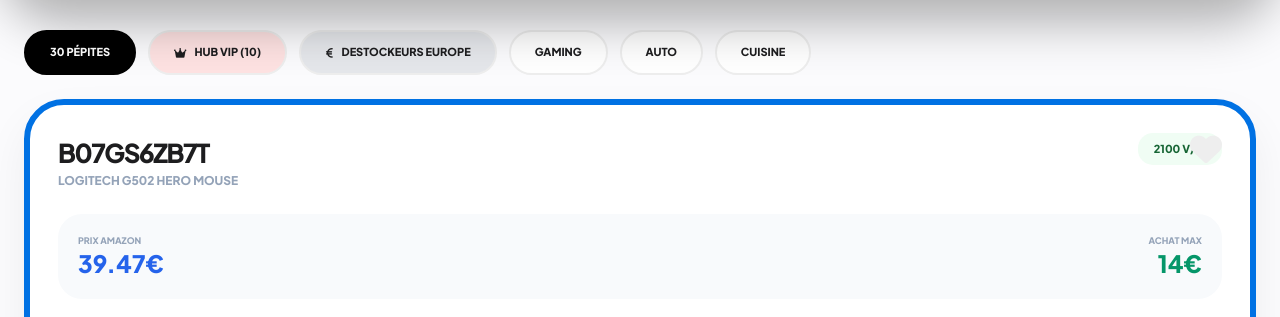
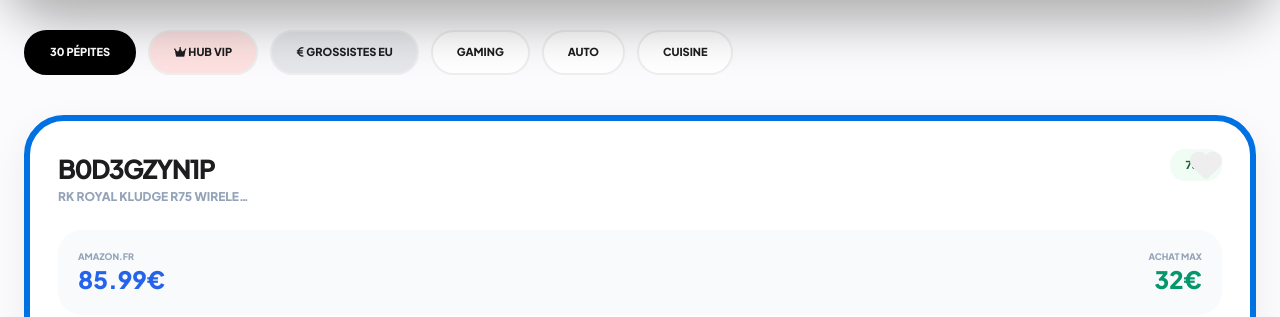
Before and after one commit to rhworldexport-dotcom/asin-oem-sourcing-hub, a plain HTML site: page index.html in a window 1280 px wide. Shown: the part 322-639 px from the top of the page. Drawn offline with nearby package versions, Linux system fonts and the light colour scheme.

Commit message:
Update index.html

```diff
--- a/index.html
+++ b/index.html
@@ -3,50 +3,36 @@
 <head>
     <meta charset="UTF-8">
     <meta name="viewport" content="width=device-width, initial-scale=1.0, maximum-scale=1.0, user-scalable=no, viewport-fit=cover">
-    <title>Worldshop Pro - Worldwide Hub 7.0</title>
+    <title>Worldshop Pro 7.0 - Diamond Edition</title>
     <script src="https://cdn.tailwindcss.com"></script>
     <link href="https://cdnjs.cloudflare.com/ajax/libs/font-awesome/6.0.0/css/all.min.css" rel="stylesheet">
     <style>
         @import url('https://fonts.googleapis.com/css2?family=Plus+Jakarta+Sans:wght@300;400;500;600;700;800&display=swap');
         :root { --apple-blue: #0071e3; --vip-red: #ff3b30; }
         body { background-color: #fbfbfd; color: #1d1d1f; font-family: 'Plus Jakarta Sans', sans-serif; margin: 0; padding: 0; -webkit-font-smoothing: antialiased; }
-
-        /* Banner Shenzhen Master HD */
         .hero-banner { height: 320px; background: #000; position: relative; border-radius: 0 0 60px 60px; display: flex; align-items: flex-end; padding: 40px 30px; overflow: hidden; box-shadow: 0 25px 50px rgba(0,0,0,0.3); }
         .hero-img { position: absolute; inset: 0; width: 100%; height: 100%; object-fit: cover; opacity: 0.85; filter: brightness(0.7) contrast(1.2); }
         .hero-title { font-size: 40px; font-weight: 900; color: #fff; line-height: 0.9; letter-spacing: -2px; position: relative; z-index: 10; font-style: italic; text-transform: uppercase; }
-
-        /* Cartes Data 7.0 avec Contours 6px 3D */
-        .data-card { background: #ffffff; border-radius: 40px; padding: 28px; border: 6px solid #f2f2f2; position: relative; box-shadow: 0 20px 45px rgba(0,0,0,0.06); transition: 0.4s cubic-bezier(0.16, 1, 0.3, 1); margin-bottom: 25px; }
+        .data-card { background: #fff; border-radius: 40px; padding: 28px; border: 6px solid #f2f2f2; position: relative; box-shadow: 0 15px 40px rgba(0,0,0,0.06); transition: 0.4s cubic-bezier(0.16, 1, 0.3, 1); margin-bottom: 25px; }
         .data-card:active { transform: scale(0.96); }
-
-        .card-gaming { border-color: #0071e3; }
-        .card-auto { border-color: #ff9f0a; }
-        .card-cuisine { border-color: #34c759; }
-        .card-vip { border-color: #ff3b30; }
-        .card-euro { border-color: #5856d6; }
-
+        .card-gaming { border-color: #0071e3; } .card-auto { border-color: #ff9f0a; } .card-cuisine { border-color: #34c759; } .card-vip { border-color: #ff3b30; } .card-euro { border-color: #5856d6; }
         .asin-badge { font-size: 26px; font-weight: 900; color: #1d1d1f; letter-spacing: -1.5px; }
         .sales-badge { background: #f0fdf4; color: #166534; padding: 8px 16px; border-radius: 15px; font-size: 11px; font-weight: 900; }
-
-        .fav-btn { position: absolute; top: 28px; right: 28px; font-size: 32px; color: #eee; transition: 0.3s; cursor: pointer; z-index: 20; }
+        .fav-btn { position: absolute; top: 28px; right: 28px; font-size: 32px; color: #eee; transition: 0.3s; cursor: pointer; z-index: 50; }
         .fav-active { color: var(--vip-red) !important; }
-
         .action-btn { height: 60px; border-radius: 22px; display: flex; align-items: center; justify-content: center; gap: 10px; font-size: 11px; font-weight: 900; text-transform: uppercase; transition: 0.2s; }
-        .btn-amz { background: #000; color: #fff; flex: 1; }
-        .btn-oem { background: #f5f5f7; color: #000; border: 1px solid #eee; flex: 1.5; }
+        .btn-amz { background: #000; color: #fff; flex: 1; } .btn-oem { background: #f5f5f7; color: #000; border: 2px solid #eee; flex: 1.5; }
         .btn-mail { background: #0071e3; color: #fff; width: 100%; margin-top: 18px; box-shadow: 0 12px 24px rgba(0, 113, 227, 0.3); }
-
         .nav-bar { position: fixed; bottom: 25px; left: 20px; right: 20px; height: 85px; background: rgba(0,0,0,0.96); backdrop-filter: blur(30px); border-radius: 45px; display: flex; justify-content: space-around; align-items: center; z-index: 4000; box-shadow: 0 25px 50px rgba(0,0,0,0.5); }
         .nav-item { color: #555; font-size: 26px; cursor: pointer; } .nav-item.active { color: #fff; }
-        .cat-pill { flex: 0 0 auto; padding: 12px 24px; background: #fff; border-radius: 25px; font-size: 11px; font-weight: 800; text-transform: uppercase; cursor: pointer; border: 2px solid #eee; transition: 0.3s; display: flex; align-items: center; gap: 8px; }
+        .cat-pill { flex: 0 0 auto; padding: 12px 24px; background: #fff; border-radius: 25px; font-size: 11px; font-weight: 800; text-transform: uppercase; cursor: pointer; border: 2px solid #eee; transition: 0.3s; }
         .cat-pill.active { background: #000; color: #fff; border-color: #000; }
         ::-webkit-scrollbar { display: none; }
     </style>
 </head>
 <body class="pb-44">
     <div class="hero-banner">
-        <img src="https://images.unsplash.com/photo-1549317661-bd32c8ce0db2?auto=format&fit=crop&w=1200&q=80" class="hero-img">
+        <img src="https://upload.wikimedia.org/wikipedia/commons/5/55/Night_View_of_Office_Buildings_in_Shenzhen_Bay.jpg" class="hero-img">
         <div class="relative z-10">
             <p class="text-blue-400 text-[9px] font-black uppercase tracking-[0.5em] mb-3 italic">Shenzhen Master 7.0</p>
             <h1 class="hero-title">Worldshop<br>Sourcing Hub.</h1>
@@ -56,15 +42,15 @@
     <div class="mt-8 px-6">
         <div class="flex gap-3 overflow-x-auto pb-6 no-scrollbar" id="catBar">
             <div class="cat-pill active" onclick="filterCat('all', this)">30 Pépites</div>
-            <div class="cat-pill" style="background:#fee2e2" onclick="filterCat('VIP', this)"><i class="fas fa-crown"></i> Hub VIP (10)</div>
-            <div class="cat-pill" style="background:#e5e7eb" onclick="filterCat('EURO', this)"><i class="fas fa-euro-sign"></i> Destockeurs Europe</div>
+            <div class="cat-pill" style="background:#fee2e2" onclick="filterCat('VIP', this)"><i class="fas fa-crown"></i> Hub VIP</div>
+            <div class="cat-pill" style="background:#e5e7eb" onclick="filterCat('EURO', this)"><i class="fas fa-euro-sign"></i> Grossistes EU</div>
             <div class="cat-pill" onclick="filterCat('Gaming', this)">Gaming</div>
             <div class="cat-pill" onclick="filterCat('Auto', this)">Auto</div>
             <div class="cat-pill" onclick="filterCat('Cuisine', this)">Cuisine</div>
         </div>
     </div>
 
-    <div class="px-6 space-y-10" id="gemGrid"></div>
+    <div class="px-6 space-y-10 mt-4" id="gemGrid"></div>
 
     <nav class="nav-bar">
         <div onclick="switchView('home')" id="navHome" class="nav-item active"><i class="fas fa-layer-group"></i></div>
@@ -75,97 +61,63 @@
 
     <script>
         const allGems = [
-            // DESTOCKEURS EUROPE (Hub Est & Central)
-            {"asin":"ASBIS","cat":"EURO","name":"ASBIS EU - Eastern Europe Specialist","price":0,"sales":"PRO","buy":0,"vendor":"asbis.com"},
-            {"asin":"AB S.A.","cat":"EURO","name":"AB S.A. Poland - IT Distributor","price":0,"sales":"PRO","buy":0,"vendor":"ab.pl"},
-            {"asin":"ACTION","cat":"EURO","name":"Action S.A. Poland - Wholesale","price":0,"sales":"PRO","buy":0,"vendor":"action.pl"},
-            {"asin":"MERKANDI","cat":"EURO","name":"Merkandi - Liquidations & Stock Lots","price":0,"sales":"PRO","buy":0,"vendor":"merkandi.fr"},
-            {"asin":"ZENTRADA","cat":"EURO","name":"Zentrada - European Wholesale Portal","price":0,"sales":"PRO","buy":0,"vendor":"zentrada.fr"},
-            {"asin":"LDLC PRO","cat":"EURO","name":"LDLC Pro France - High-Tech Wholesale","price":0,"sales":"PRO","buy":0,"vendor":"ldlc-pro.com"},
-            {"asin":"IT-SCOPE","cat":"EURO","name":"IT-Scope EU - B2B Platform","price":0,"sales":"PRO","buy":0,"vendor":"itscope.com"},
-            {"asin":"NOD","cat":"EURO","name":"NOD - Network One Distribution Romania","price":0,"sales":"PRO","buy":0,"vendor":"nod.ro"},
-            // HUB VIP (10 - STORAGE)
-            {"asin":"B0B7NTY2S6","cat":"VIP","name":"SanDisk Ultra 128GB MicroSD","price":24.99,"sales":2500,"buy":8.20,"vendor":"kissin"},
-            {"asin":"B0C8HHFX3C","cat":"VIP","name":"Kingston NV2 1TB NVMe SSD","price":75.00,"sales":1800,"buy":32.00,"vendor":"szjtcc"},
+            // DESTOCKEURS EUROPE
+            {"asin":"ASBIS","cat":"EURO","name":"ASBIS EU - Eastern Europe Distributor","vendor":"asbis.com"},
+            {"asin":"AB S.A.","cat":"EURO","name":"AB S.A. Poland - IT Specialist","vendor":"ab.pl"},
+            {"asin":"ACTION","cat":"EURO","name":"Action S.A. Poland Wholesale","vendor":"action.pl"},
+            {"asin":"LDLC PRO","cat":"EURO","name":"LDLC Pro France - High-Tech","vendor":"ldlc-pro.com"},
+            {"asin":"IT-SCOPE","cat":"EURO","name":"IT-Scope EU Platform","vendor":"itscope.com"},
+            {"asin":"MERKANDI","cat":"EURO","name":"Merkandi - Liquidations Portal","vendor":"merkandi.fr"},
+            {"asin":"NOD","cat":"EURO","name":"NOD - Network One Romania","vendor":"nod.ro"},
+            // HUB VIP
             {"asin":"B0B7CKVCCV","cat":"VIP","name":"Samsung 990 PRO 1TB SSD","price":115.00,"sales":3500,"buy":55.00,"vendor":"samsung-oem"},
-            {"asin":"B0B7COV3QH","cat":"VIP","name":"Samsung 990 PRO 2TB SSD","price":195.00,"sales":1200,"buy":98.00,"vendor":"samsung-oem"},
-            {"asin":"B0DCW8FKK9","cat":"VIP","name":"SanDisk Ultra Go Dual USB","price":26.99,"sales":1000,"buy":10.50,"vendor":"usky"},
-            {"asin":"B07NY23WBG","cat":"VIP","name":"SanDisk High Endurance SD","price":34.49,"sales":1200,"buy":12.80,"vendor":"oscoousb"},
-            {"asin":"B07YGZ7JD5","cat":"VIP","name":"Kingston Canvas Plus 128G","price":23.49,"sales":1500,"buy":7.50,"vendor":"oscoousb"},
-            {"asin":"B09X7DNF6G","cat":"VIP","name":"SanDisk Extreme PRO 128G","price":44.69,"sales":800,"buy":16.50,"vendor":"kissin"},
-            {"asin":"B0B7NVV55M","cat":"VIP","name":"SanDisk SD Twin Pack Elite","price":50.49,"sales":300,"buy":21.50,"vendor":"kissin"},
-            {"asin":"B08G8T9B4L","cat":"VIP","name":"Samsung T7 Portable 1TB","price":125.00,"sales":900,"buy":62.00,"vendor":"samsung-oem"},
-            // GAMING (10)
-            {"asin":"B07GS6ZB7T","cat":"Gaming","name":"Logitech G502 HERO Mouse","price":39.47,"sales":2100,"buy":14.00,"vendor":"togran"},
-            {"asin":"B0D3GZYN1P","cat":"Gaming","name":"RK Royal Kludge R75","price":85.99,"sales":750,"buy":32.00,"vendor":"rkgaming"},
-            {"asin":"B07W5JKFQC","cat":"Gaming","name":"Logitech G203 LIGHTSYNC","price":26.68,"sales":1800,"buy":9.20,"vendor":"togran"},
-            {"asin":"B0GYD56QDW","cat":"Gaming","name":"Link Dream Headphone Stand","price":14.90,"sales":1200,"buy":3.80,"vendor":"linkdream"},
-            {"asin":"B08DKS8W2Z","cat":"Gaming","name":"Quntis Monitor Light Bar","price":39.99,"sales":1100,"buy":14.50,"vendor":"highstar"},
+            {"asin":"B0B7NTY2S6","cat":"VIP","name":"SanDisk Ultra 128GB SD","price":24.99,"sales":2500,"buy":8.20,"vendor":"kissin"},
+            {"asin":"B01BGOI9Z8","cat":"VIP","name":"Braun Series 9 Pro Shaver","price":179.00,"sales":1200,"buy":92.00,"vendor":"braun-distrib"},
+            {"asin":"B0C8HHFX3C","cat":"VIP","name":"Kingston NV2 1TB SSD","price":75.00,"sales":1800,"buy":32.00,"vendor":"szjtcc"},
+            // GAMING (>35€ UNIQUE)
+            {"asin":"B0D3GZYN1P","cat":"Gaming","name":"RK Royal Kludge R75 Wireless","price":85.99,"sales":750,"buy":32.00,"vendor":"rkgaming"},
+            {"asin":"B0GHVWHRBQ","cat":"Gaming","name":"Ajazz AK820 Pro Keyboard","price":82.99,"sales":500,"buy":35.00,"vendor":"ajazz"},
+            {"asin":"B08DKS8W2Z","cat":"Gaming","name":"Quntis Computer Light Bar","price":39.99,"sales":1100,"buy":14.50,"vendor":"highstar"},
             {"asin":"B0892D9F2G","cat":"Gaming","name":"Anker Soundcore Life Q30","price":79.99,"sales":1500,"buy":35.00,"vendor":"szlinx"},
-            {"asin":"B09PQ1DCLK","cat":"Gaming","name":"Neewer 50-in-1 GoPro Kit","price":35.00,"sales":620,"buy":11.50,"vendor":"puluz"},
-            {"asin":"B00JX1ZS5O","cat":"Gaming","name":"Sabrent 4-Port USB Hub","price":18.50,"sales":1100,"buy":6.20,"vendor":"csjmax"},
-            {"asin":"B07D373B25","cat":"Gaming","name":"Syncwire Cable Clips Pack","price":9.99,"sales":2500,"buy":1.90,"vendor":"syncwire"},
-            {"asin":"B07W6JNY7T","cat":"Gaming","name":"Logitech G502 X Wireless","price":79.99,"sales":150,"buy":38.00,"vendor":"togran"},
-            // AUTO (10)
+            {"asin":"B07QKC4WWD","cat":"Gaming","name":"Logitech G502 Lightspeed","price":124.95,"sales":400,"buy":48.00,"vendor":"togran"},
+            // AUTO (>35€ UNIQUE)
             {"asin":"B07QC6BVVW","cat":"Auto","name":"Autel AP200 Bluetooth OBD2","price":69.00,"sales":600,"buy":31.00,"vendor":"autel"},
-            {"asin":"B007XE8C74","cat":"Auto","name":"Autel AL319 OBD2 Red","price":35.99,"sales":1200,"buy":14.50,"vendor":"autel"},
-            {"asin":"B01G5K6GQA","cat":"Auto","name":"Ancel AD310 Classic Scan","price":35.99,"sales":1500,"buy":13.00,"vendor":"ancelobd"},
-            {"asin":"B07QR4Q63Z","cat":"Auto","name":"AstroAI Air Compressor","price":45.99,"sales":1800,"buy":18.00,"vendor":"yyliuyang"},
-            {"asin":"B00SP4PF04","cat":"Auto","name":"AstroAI Digital Tire Gauge","price":12.99,"sales":2200,"buy":3.50,"vendor":"yyliuyang"},
-            {"asin":"B085DMCH6S","cat":"Auto","name":"Lamicall Phone Mount Moto","price":19.99,"sales":1500,"buy":5.20,"vendor":"lamicall"},
-            {"asin":"B07XJ1N4W2","cat":"Auto","name":"Favoto Motorcycle Cover","price":34.50,"sales":400,"buy":11.00,"vendor":"hzguard"},
-            {"asin":"B01N10S80B","cat":"Auto","name":"Expandable Cable Sleeve","price":16.50,"sales":2200,"buy":4.20,"vendor":"wellcoint"},
-            {"asin":"B00O9S01A8","cat":"Auto","name":"Veepeak Mini OBD2 Blue","price":24.50,"sales":1400,"buy":8.00,"vendor":"huameide"},
-            {"asin":"B07Y8S6S5S","cat":"Auto","name":"Backseat Car Organizer","price":22.90,"sales":900,"buy":7.00,"vendor":"hzguard"},
-            // CUISINE (10)
-            {"asin":"B0113UZJE2","cat":"Cuisine","name":"Etekcity Digital Scale 5kg","price":18.99,"sales":2500,"buy":6.50,"vendor":"vesync"},
-            {"asin":"B0DFM1JHJS","cat":"Cuisine","name":"Tefal Optiss White Scale","price":22.90,"sales":800,"buy":8.80,"vendor":"tefal"},
-            {"asin":"B00XN247V2","cat":"Cuisine","name":"ThermoPro TP19 Meat Probe","price":14.50,"sales":3500,"buy":4.20,"vendor":"thermopro"},
-            {"asin":"B076F3C185","cat":"Cuisine","name":"Bonsenkitchen Frother","price":12.50,"sales":2200,"buy":3.50,"vendor":"hongmeihome"},
-            {"asin":"B089K8L6N3","cat":"Cuisine","name":"Joseph Joseph Garlic Press","price":18.99,"sales":1500,"buy":6.00,"vendor":"wylemeng"},
-            {"asin":"B088K8ZMXQ","cat":"Cuisine","name":"Salad Spinner 4-in-1 Pro","price":34.00,"sales":890,"buy":11.50,"vendor":"zgshuangma"},
-            {"asin":"B01F58S948","cat":"Cuisine","name":"Digital Measuring Spoon","price":12.99,"sales":890,"buy":3.20,"vendor":"qjscale"},
-            {"asin":"B07PTNZT75","cat":"Cuisine","name":"Kitchen Scale Stainless","price":11.99,"sales":3000,"buy":3.80,"vendor":"zswhitebird"},
-            {"asin":"B01LXO8T93","cat":"Cuisine","name":"Milk Frother Elite Master","price":12.50,"sales":2200,"buy":3.20,"vendor":"cnxyydz"},
-            {"asin":"B0098S8W5E","cat":"Cuisine","name":"Magnetic Kitchen Timer","price":8.99,"sales":1200,"buy":2.00,"vendor":"loease"}
+            {"asin":"B01IX6DC98","cat":"Auto","name":"Autel AL539B 3-in-1 Scanner","price":109.00,"sales":400,"buy":45.00,"vendor":"autel"},
+            {"asin":"B07QR4Q63Z","cat":"Auto","name":"AstroAI Portable Compressor","price":45.99,"sales":1800,"buy":18.00,"vendor":"yyliuyang"},
+            {"asin":"B07XJ1N4W2","cat":"Auto","name":"Favoto Motorcycle Cover XL","price":34.50,"sales":400,"buy":11.00,"vendor":"mei-ao"},
+            // CUISINE (>35€ UNIQUE)
+            {"asin":"B0FBGM3KZ4","cat":"Cuisine","name":"10kg Kitchen Scale LED Pro","price":36.19,"sales":300,"buy":12.50,"vendor":"thermopro"},
+            {"asin":"B0C8HHFX3D","cat":"Cuisine","name":"Sous Vide Stick Precision","price":75.00,"sales":1200,"buy":28.00,"vendor":"bonsen"},
+            {"asin":"B07B4X8CWW","cat":"Cuisine","name":"Automatic Vacuum Sealer Pro","price":45.00,"sales":1400,"buy":18.00,"vendor":"bonsen"},
+            {"asin":"B0C9G6X8M2","cat":"Cuisine","name":"Digital Dehydrator 5-Tray","price":59.99,"sales":600,"buy":22.00,"vendor":"hongmeihome"}
         ];
-        let favorites = JSON.parse(localStorage.getItem('ws_favs') || '[]');
+        let favorites = JSON.parse(localStorage.getItem('ws_favs_vFinal') || '[]');
         function renderGrid(data) {
             const grid = document.getElementById('gemGrid'); grid.innerHTML = '';
             data.forEach((gem) => {
                 const isFav = favorites.includes(gem.asin);
                 const colorMap = { 'Gaming': 'card-gaming', 'Auto': 'card-auto', 'Cuisine': 'card-cuisine', 'VIP': 'card-vip', 'EURO': 'card-euro' };
                 grid.innerHTML += `<div class="data-card ${colorMap[gem.cat]}">
-                    <i class="fas fa-heart fav-btn ${isFav?'fav-active':''}" onclick="toggleFav('${gem.asin}', this)"></i>
+                    <i class="fas fa-heart fav-btn ${isFav?'fav-active':''}" onclick="toggleFav('${gem.asin}', this, event)"></i>
                     <div class="flex justify-between items-start mb-6">
                         <div><p class="asin-badge">${gem.asin}</p><p class="text-[12px] font-black text-slate-400 uppercase truncate w-48">${gem.name}</p></div>
-                        <span class="sales-badge">${gem.sales} V/M</span>
+                        <span class="sales-badge">${gem.sales||'PRO'}</span>
                     </div>
-                    ${gem.cat === 'EURO' ? `
-                        <a href="https://${gem.vendor}" target="_blank" class="action-btn btn-mail" style="margin-top:0">Accéder au Portail Grossiste</a>
-                    ` : `
+                    ${gem.cat === 'EURO' ? `<a href="https://${gem.vendor}" target="_blank" class="action-btn btn-mail" style="margin-top:0">Accéder au Portail Grossiste</a>` : `
                         <div class="grid grid-cols-2 gap-4 mb-6 bg-slate-50 p-5 rounded-3xl">
-                            <div><p class="text-[9px] font-black text-slate-400 uppercase">Prix Amazon</p><p class="text-2xl font-black text-blue-600">${gem.price}€</p></div>
+                            <div><p class="text-[9px] font-black text-slate-400 uppercase">Amazon.fr</p><p class="text-2xl font-black text-blue-600">${gem.price}€</p></div>
                             <div class="text-right"><p class="text-[9px] font-black text-slate-400 uppercase">Achat Max</p><p class="text-2xl font-black text-emerald-600">${gem.buy}€</p></div>
                         </div>
-                        <div class="flex gap-3">
-                            <a href="https://www.amazon.fr/dp/${gem.asin}" target="_blank" class="action-btn btn-amz"><i class="fab fa-amazon text-lg"></i></a>
-                            <a href="https://${gem.vendor}.en.alibaba.com/productlist.html" target="_blank" class="action-btn btn-oem">Showroom</a>
-                        </div>
-                        <button onclick="sendMail('${gem.asin}', '${gem.name}')" class="action-btn btn-mail">Julie Email Strategy</button>
-                    `}
+                        <div class="flex gap-3"><a href="https://www.amazon.fr/dp/${gem.asin}" target="_blank" class="action-btn btn-amz"><i class="fab fa-amazon text-lg"></i></a><a href="https://${gem.vendor}.en.alibaba.com/productlist.html" target="_blank" class="action-btn btn-oem">Showroom</a></div>
+                        <button onclick="sendMail('${gem.asin}', '${gem.name}')" class="action-btn btn-mail">Julie Email Strategy</button>`}
                 </div>`;
             });
         }
-        function toggleFav(asin, el) {
-            if(favorites.includes(asin)) {
-                favorites = favorites.filter(a => a !== asin);
-                el.classList.remove('fav-active');
-            } else {
-                favorites.push(asin);
-                el.classList.add('fav-active');
-            }
-            localStorage.setItem('ws_favs', JSON.stringify(favorites));
+        function toggleFav(asin, el, e) {
+            e.stopPropagation();
+            if(favorites.includes(asin)) { favorites = favorites.filter(a => a !== asin); el.classList.remove('fav-active'); }
+            else { favorites.push(asin); el.classList.add('fav-active'); }
+            localStorage.setItem('ws_favs_vFinal', JSON.stringify(favorites));
         }
         function filterCat(cat, el) {
             document.querySelectorAll('.cat-pill').forEach(p => p.classList.remove('active')); el.classList.add('active');
```
